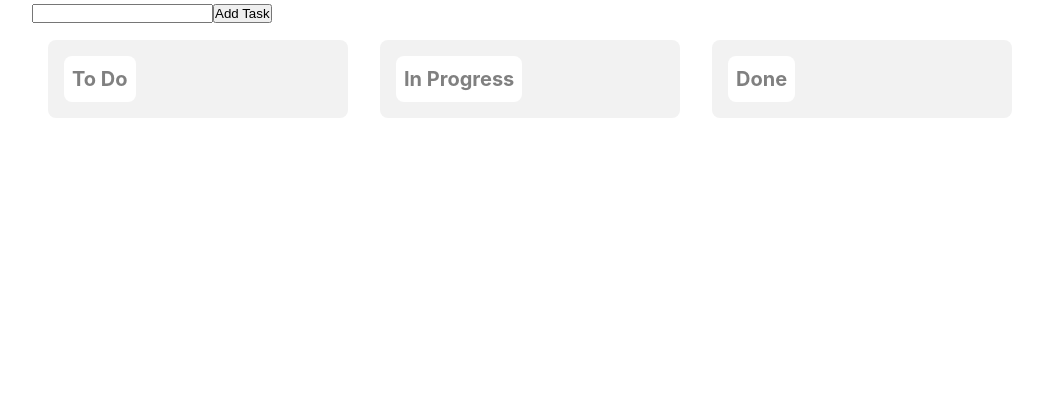
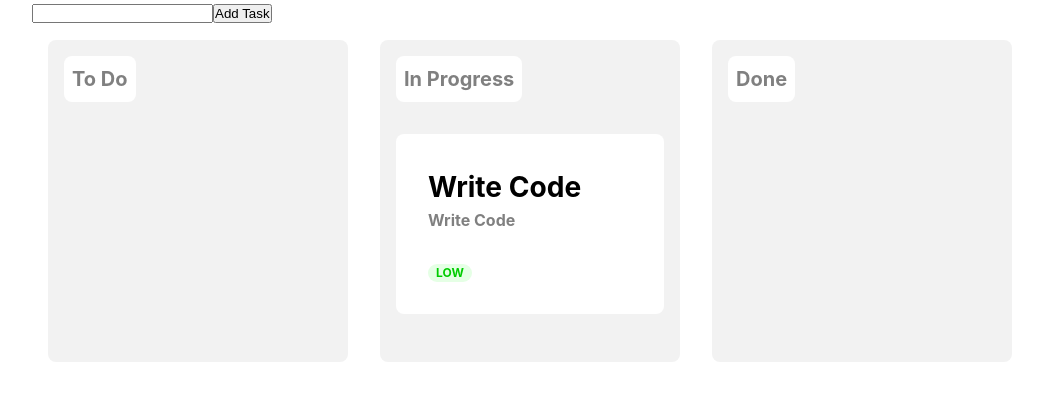
Before and after one commit to khazaddoom/trello-board, a React (Vite) app: page / in a window 1280 px wide. Shown: the top 400 px of the page, without its empty margins (110-1153 px from the left). Built offline with nearby package versions, Linux system fonts and the light colour scheme.

Commit message:
finalized drag drop feature
bugs present on drop on other than drop element

```diff
--- a/src/App.tsx
+++ b/src/App.tsx
@@ -1,6 +1,7 @@
-import {atom} from 'jotai'
+import {atom, useAtom} from 'jotai'
 import NewTask from "./components/NewTask.tsx";
 import Swimlanes from "./components/Swimlanes.tsx";
+import {useEffect} from "react";
 
 
 export type Task = {
@@ -9,7 +10,11 @@ export type Task = {
     task: string
 }
 
-export const allTasksAtom = atom<Task[]>([])
+export const allTasksAtom = atom<Task[]>([{
+    id: 1,
+    category: "INPROGRESS",
+    task: "Write Code"
+}])
 
 export const inprogressItems = atom((get) => get(allTasksAtom).filter(item => item.category == "INPROGRESS"));
 export const doneItems = atom((get) => get(allTasksAtom).filter(item => item.category == "DONE"));
@@ -32,6 +37,8 @@ export const lastIndexAtom = atom((get) => {
 })
 
 function App() {
+    const allTasks = useAtom(allTasksAtom)
+    console.log(allTasks)
   return (
     <>
         <NewTask />
--- a/src/components/Board.tsx
+++ b/src/components/Board.tsx
@@ -1,9 +1,28 @@
 import { PropsWithChildren } from "react"
+import {useSetAtom} from "jotai/index";
+import {Task, updateTaskAtom} from "../App.tsx";
 
-type BoardProps = PropsWithChildren & {}
+type BoardProps = PropsWithChildren & {
+    id: string
+}
 
-export default function Board({children}: BoardProps) {
-    return <section className="column">
+export default function Board({children, id}: BoardProps) {
+    const setter = useSetAtom(updateTaskAtom)
+    const dropHandler = ev => {
+        ev.preventDefault();
+        ev.dataTransfer.dropEffect = "move";
+        const taskDropped = JSON.parse(ev.dataTransfer.getData("application/json"))
+        if(ev.target.id) {
+            console.log(ev.target.id)
+            setter({...taskDropped, category: ev.target.id})
+        }
+        return
+    }
+    const dragoverHandler = ev => {
+        ev.preventDefault();
+        console.log(ev)
+    }
+    return <section id={id} className="column" onDrop={event => dropHandler(event)} onDragOver={event => dragoverHandler(event)}>
         {children}
     </section>
 }
--- a/src/components/Swimlanes.tsx
+++ b/src/components/Swimlanes.tsx
@@ -11,7 +11,7 @@ export default  function Swimlanes() {
     const [done] = useAtom(doneItems)
 
     return <main className="swimlane">
-        <Board>
+        <Board id="TODO">
             <div className="header">
                 <h3 className="header-title">To Do</h3>
             </div>
@@ -19,7 +19,7 @@ export default  function Swimlanes() {
                 {todos.map(task => <TaskItem task={{...task}}/>)}
             </ul>
         </Board>
-        <Board>
+        <Board id="INPROGRESS">
             <div className="header">
                 <h3 className="header-title">In Progress</h3>
             </div>
@@ -27,7 +27,7 @@ export default  function Swimlanes() {
                     {inprogress.map(task => <TaskItem task={{...task}}/>)}
             </ul>
         </Board>
-        <Board>
+        <Board id="DONE">
             <div className="header">
                 <h3 className="header-title">Done</h3>
             </div>
--- a/src/components/TaskItem.tsx
+++ b/src/components/TaskItem.tsx
@@ -1,5 +1,6 @@
 import {useSetAtom} from "jotai";
 import {Task, updateTaskAtom} from "../App.tsx";
+import {useEffect, useRef} from "react";
 
 type TaskItemProps = {
     task: Task
@@ -7,7 +8,21 @@ type TaskItemProps = {
 
 export default  function TaskItem({task}: TaskItemProps) {
     const setter = useSetAtom(updateTaskAtom)
-    return <div className="taskItem" onClick={() => {
+    const taskItemRef = useRef<HTMLLIElement>(null)
+
+    useEffect(() => {
+        if(taskItemRef.current) {
+            taskItemRef.current.addEventListener("dragstart", ev => {
+                ev.stopPropagation()
+                if(ev && ev.dataTransfer) {
+                    ev.dataTransfer.dropEffect = "move"
+                    ev.dataTransfer.setData("application/json", JSON.stringify(task))
+                }
+            })
+        }
+    },[taskItemRef])
+
+    return <li className="taskItem" ref={taskItemRef} draggable onClick={() => {
         let category:Task["category"] = "TODO"
         if(task.category == "TODO") {
             category = "INPROGRESS"
@@ -25,5 +40,5 @@ export default  function TaskItem({task}: TaskItemProps) {
             <h3 className="subtitle">{task.task}</h3>
         </div>
         <div className="tag tag-low">LOW</div>
-    </div>
+    </li>
 }
```
